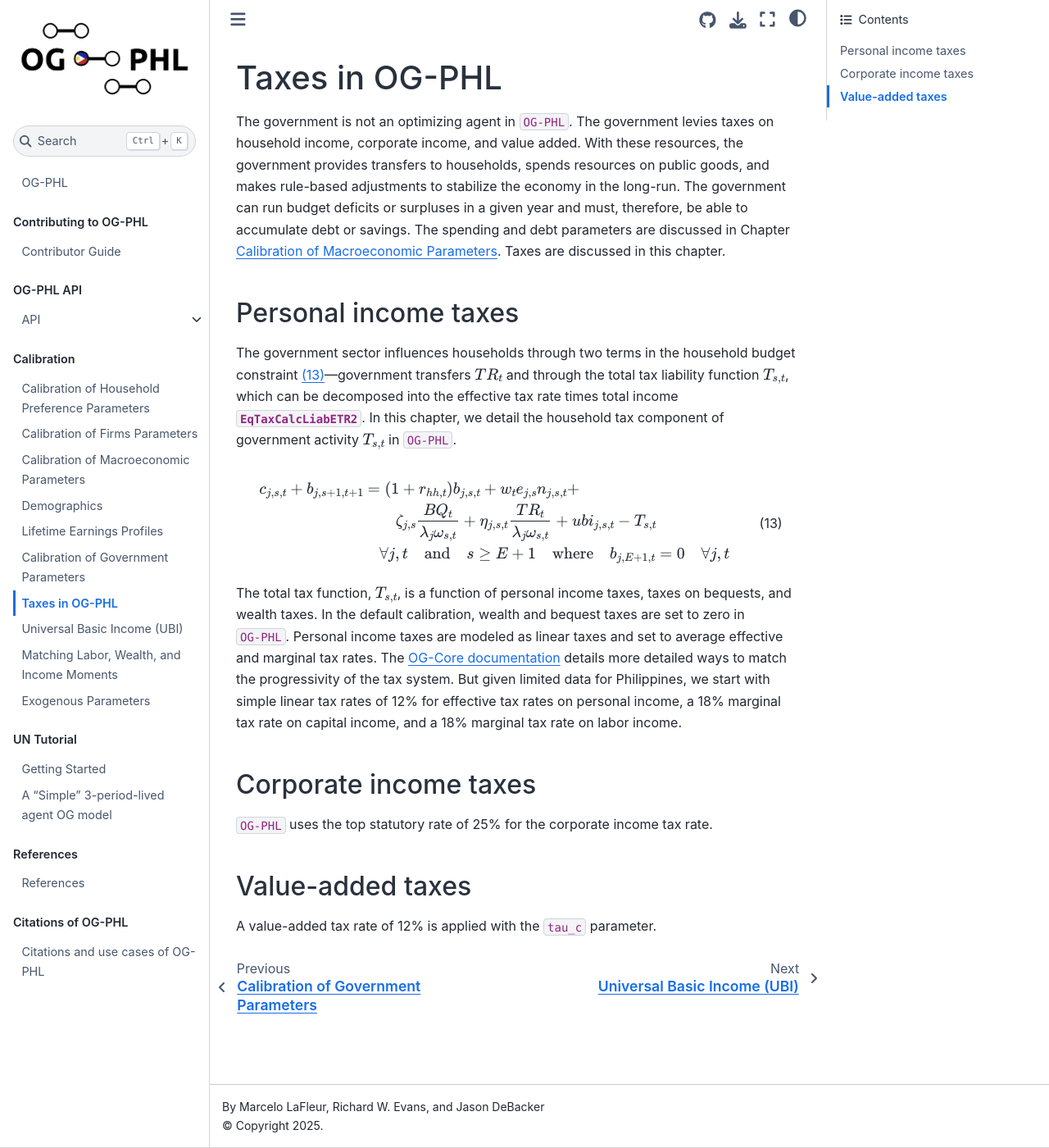
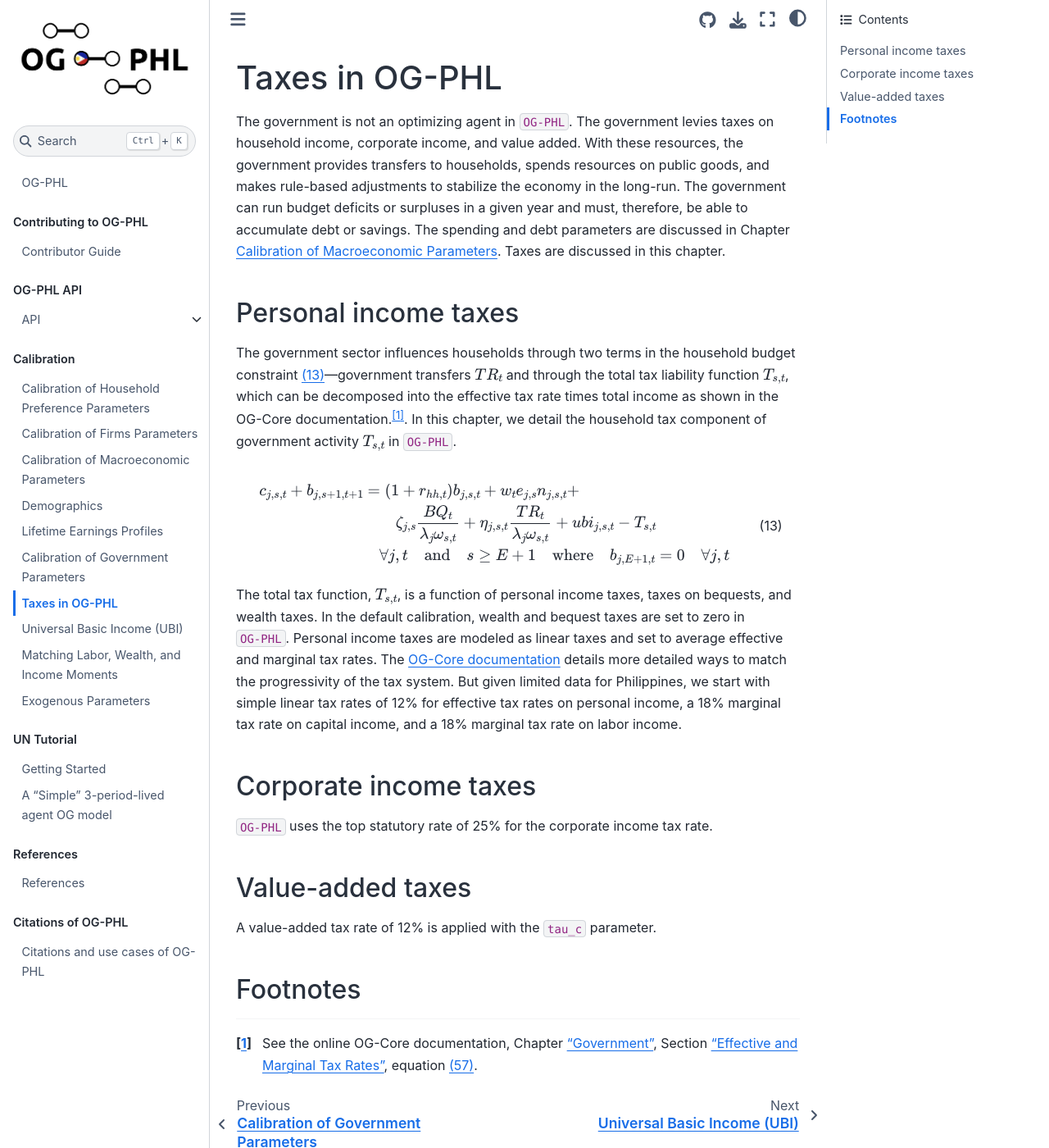
Before and after one commit to EAPD-DRB/OG-PHL, a Jupyter Book: the page built from docs/book/content/calibration/taxes.md, in a window 1280 px wide and 1400 px high. Shown: the whole window at 82% size. Built offline with Jupyter Book 1.0.4 settings and Sphinx 7.4.7 and the Sphinx Book theme 1.1.4, drawn with Linux system fonts in a browser that asks for light colours; comment, search, counter and statistics services are not loaded.

Commit message:
Updated documentation chapters

````diff
--- a/docs/book/content/calibration/taxes.md
+++ b/docs/book/content/calibration/taxes.md
@@ -5,7 +5,7 @@
 
 
 ## Personal income taxes
-The government sector influences households through two terms in the household budget constraint {eq}`EqHHBC`---government transfers $TR_{t}$ and through the total tax liability function $T_{s,t}$, which can be decomposed into the effective tax rate times total income {eq}`EqTaxCalcLiabETR2`. In this chapter, we detail the household tax component of government activity $T_{s,t}$ in `OG-PHL`.
+The government sector influences households through two terms in the household budget constraint {eq}`EqHHBC`---government transfers $TR_{t}$ and through the total tax liability function $T_{s,t}$, which can be decomposed into the effective tax rate times total income as shown in the OG-Core documentation.[^TaxEq]. In this chapter, we detail the household tax component of government activity $T_{s,t}$ in `OG-PHL`.
 
 ```{math}
 :label: EqHHBC
@@ -14,7 +14,7 @@
   &\quad\forall j,t\quad\text{and}\quad s\geq E+1 \quad\text{where}\quad b_{j,E+1,t}=0\quad\forall j,t
 ```
 
-The total tax function, $T_{s,t}$, is a function of personal income taxes, taxes on bequests, and wealth taxes.  In the default calibration, wealth and bequest taxes are set to zero in `OG-PHL`. Personal income taxes are modeled as linear taxes and set to average effective and marginal tax rates.  The [OG-Core documentation](https://pslmodels.github.io/OG-Core/content/theory/government.html#taxes) details more detailed ways to match the progressivity of the tax system.  But given limited data for Philippines, we start with simple linear tax rates of 12% for effective tax rates on personal income, a 18% marginal tax rate on capital income, and a 18\% marginal tax rate on labor income.
+The total tax function, $T_{s,t}$, is a function of personal income taxes, taxes on bequests, and wealth taxes.  In the default calibration, wealth and bequest taxes are set to zero in `OG-PHL`. Personal income taxes are modeled as linear taxes and set to average effective and marginal tax rates. The [OG-Core documentation](https://pslmodels.github.io/OG-Core/content/theory/government.html#taxes) details more detailed ways to match the progressivity of the tax system.  But given limited data for Philippines, we start with simple linear tax rates of 12% for effective tax rates on personal income, a 18% marginal tax rate on capital income, and a 18\% marginal tax rate on labor income.
 
 ## Corporate income taxes
 
@@ -23,3 +23,8 @@
 ## Value-added taxes
 
 A value-added tax rate of 12% is applied with the `tau_c` parameter.
+
+
+## Footnotes
+
+[^TaxEq]: See the online OG-Core documentation, Chapter ["Government"](https://pslmodels.github.io/OG-Core/content/theory/government.html), Section ["Effective and Marginal Tax Rates"](https://pslmodels.github.io/OG-Core/content/theory/government.html#effective-and-marginal-tax-rates), equation [(57)](https://pslmodels.github.io/OG-Core/content/theory/government.html#equation-eqtaxcalcliabetr2).
````
Also changed, not shown: docs/book/content/calibration/demographics.md (+2 -0 lines).
